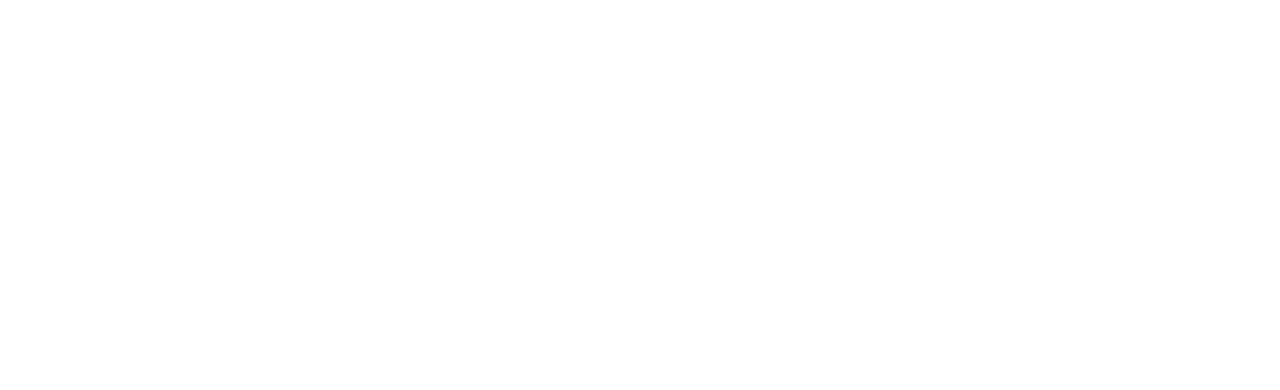
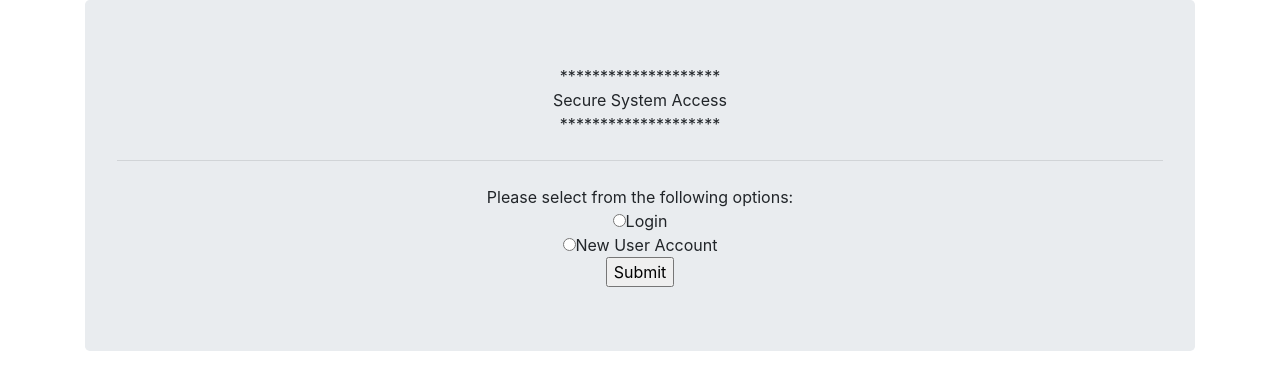
Before and after one commit to Deidravtr/Final_Project, a Flask app: page / in a window 1280 px wide. Before the commit the part shown is empty. Shown: the top 390 px of the page. Run offline with Flask 2, Linux system fonts and the light colour scheme; some libraries are stand-ins or nearby versions.

Commit message:
Create home page display

```diff
--- a/templates/home.html
+++ b/templates/home.html
@@ -1,19 +1,35 @@
-
 <!DOCTYPE html>
 <html lang="en">
 <head>
     <meta charset="UTF-8">
-    <title>Sample</title>
+    <title>Home</title>
 
     <link rel="stylesheet" href="https://stackpath.bootstrapcdn.com/bootstrap/4.4.1/css/bootstrap.min.css">
-
+    <style>
+        .jumbotron{
+        text-align: center
+        }
+    </style>
 </head>
 <body>
+    <div class="container">
+    <div class="jumbotron">
+        ********************<br>
+        Secure System Access<br>
+        ********************<br>
+        <hr class="my-4">
+        Please select from the following options: <br>
+        <form action="/routing" method="get">
+            <input type="radio" name="login" value="login">Login<br>
+            <input type="radio" name="new_user_account" value="new_user_account">New User Account<br>
+            <input type="submit", value="Submit">
+        </form>
+    </div>
+    </div>
 
 
     <script src="https://code.jquery.com/jquery-3.4.1.slim.min.js"></script>
     <script src="https://cdn.jsdelivr.net/npm/popper.js@1.16.0/dist/umd/popper.min.js"></script>
     <script src="https://stackpath.bootstrapcdn.com/bootstrap/4.4.1/js/bootstrap.min.js"></script>
-
 </body>
 </html>
```
